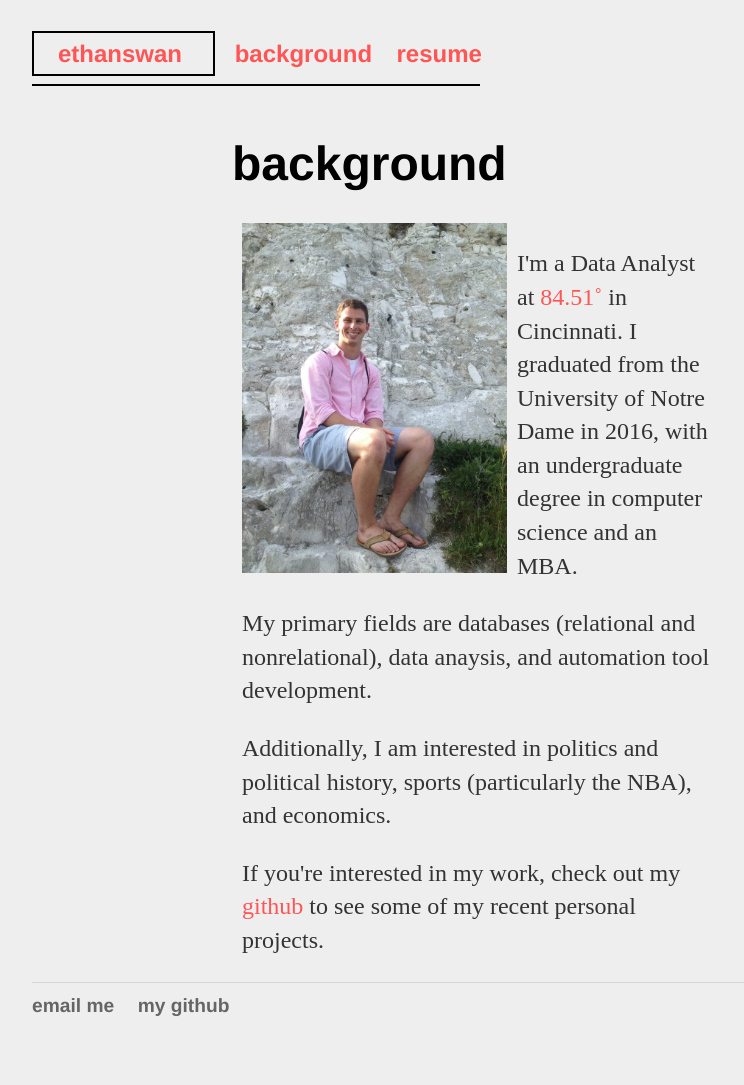
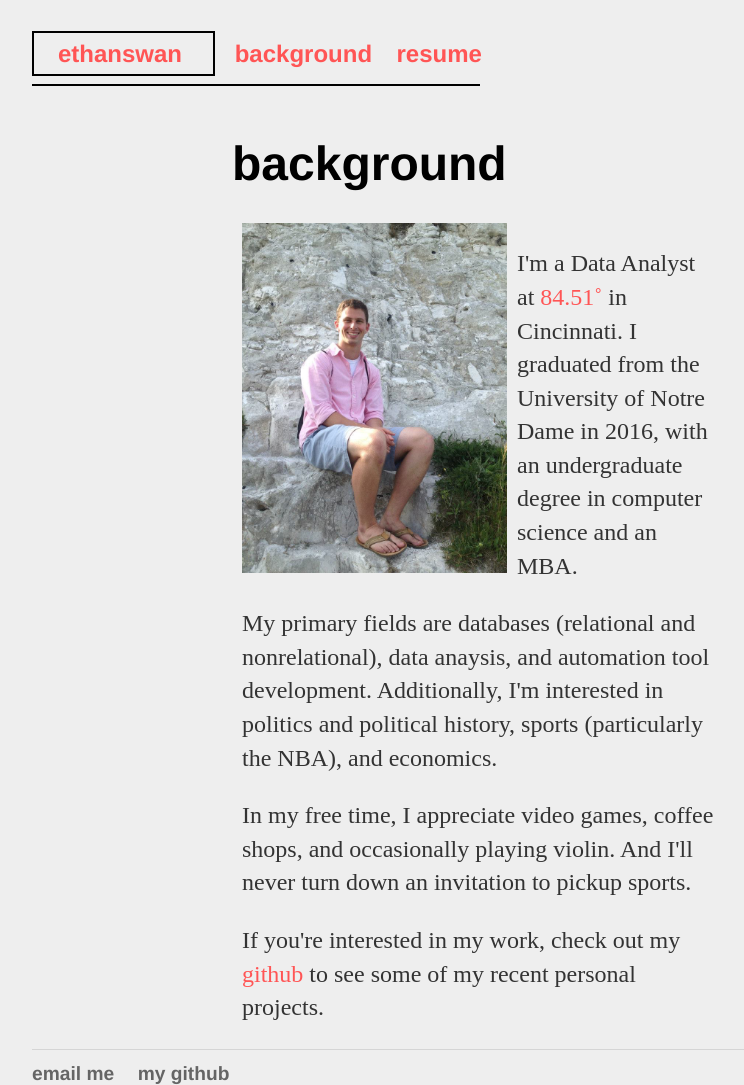
Before and after one commit to eswan18/ethanswan.com, a Jekyll site: the page built from background.html, in a window 1280 px wide. Shown: the whole page, without its empty margins (160-904 px from the left). Built offline with Jekyll 4.4.1, drawn with Linux system fonts in a browser that asks for light colours; before the commit the page ends 1017 px from its top, so only the background shows below that.

Commit message:
Changed background text

```diff
--- a/background.html
+++ b/background.html
@@ -8,8 +8,8 @@ title: My Background
 	<div style="clear:both;float:left;">
 		<img src="images/ethan_sitting.jpg" height="350" width="265" style="float:left; padding-left:10px; padding-right:10px; display:block;"/>
 		<p>I'm a Data Analyst at <a href="http://www.8451.com">84.51˚</a> in Cincinnati. I graduated from the University of Notre Dame in 2016, with an undergraduate degree in computer science and an MBA.</p>
-		<p>My primary fields are databases (relational and nonrelational), data anaysis, and automation tool development.</p>
-		<p>Additionally, I am interested in politics and political history, sports (particularly the NBA), and economics.</p>
+		<p>My primary fields are databases (relational and nonrelational), data anaysis, and automation tool development. Additionally, I'm interested in politics and political history, sports (particularly the NBA), and economics.</p>
+		<p>In my free time, I appreciate video games, coffee shops, and occasionally playing violin. And I'll never turn down an invitation to pickup sports.</p>
 		<p>If you're interested in my work, check out my <a href="https://github.com/eswan18">github</a> to see some of my recent personal projects.</p>
 	</div>
 
```
